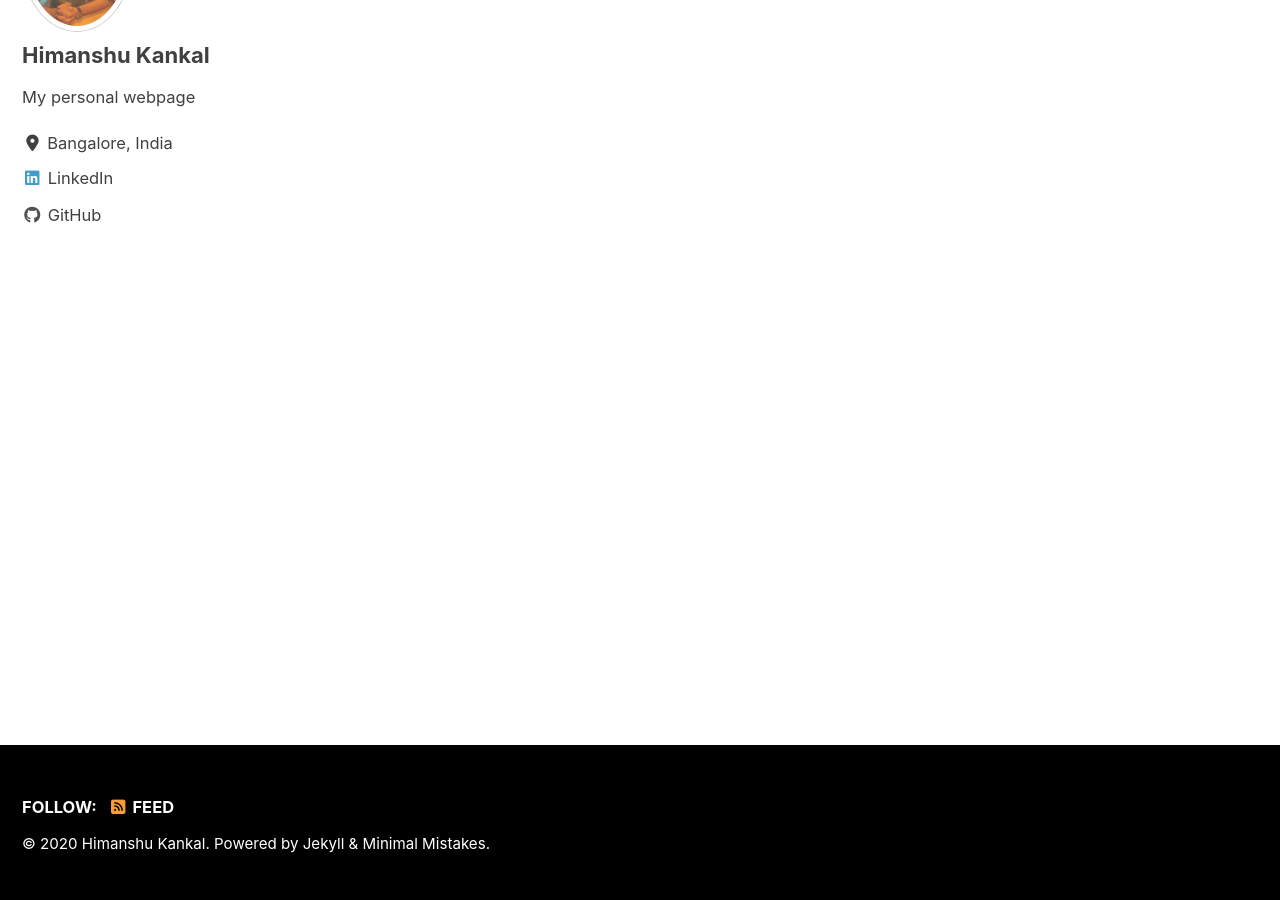
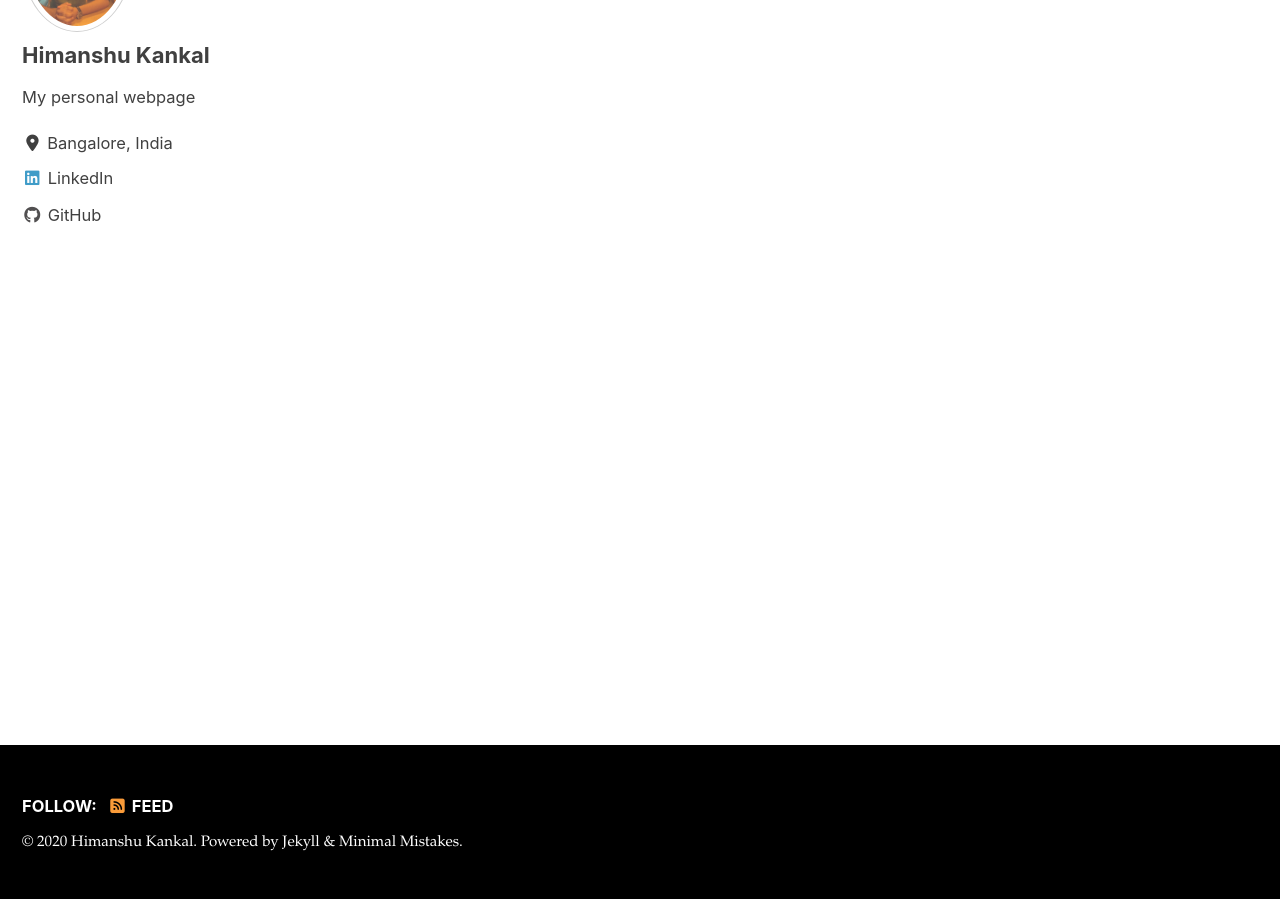
Before and after one commit to HimanUK/himanuk.github.io, a Jekyll site: the page built from _pages/RL_blog.md, in a window 1280 px wide and 900 px high, scrolled down 222 px. Built offline with Jekyll 4.4.1, drawn with Linux system fonts in a browser that asks for light colours; cached includes are drawn as plain includes; nearby versions of some CDN libraries.

Commit message:
Update _variables.scss

```diff
--- a/_sass/minimal-mistakes/_variables.scss
+++ b/_sass/minimal-mistakes/_variables.scss
@@ -29,7 +29,7 @@ $bodoni: "Bodoni MT", serif !default;
 $calisto: "Calisto MT", serif !default;
 $garamond: Garamond, serif !default;
 
-$global-font-family: $sans-serif !default;
+$global-font-family: $garamond !default;
 $header-font-family: $sans-serif !default;
 $caption-font-family: $serif !default;
 
```
